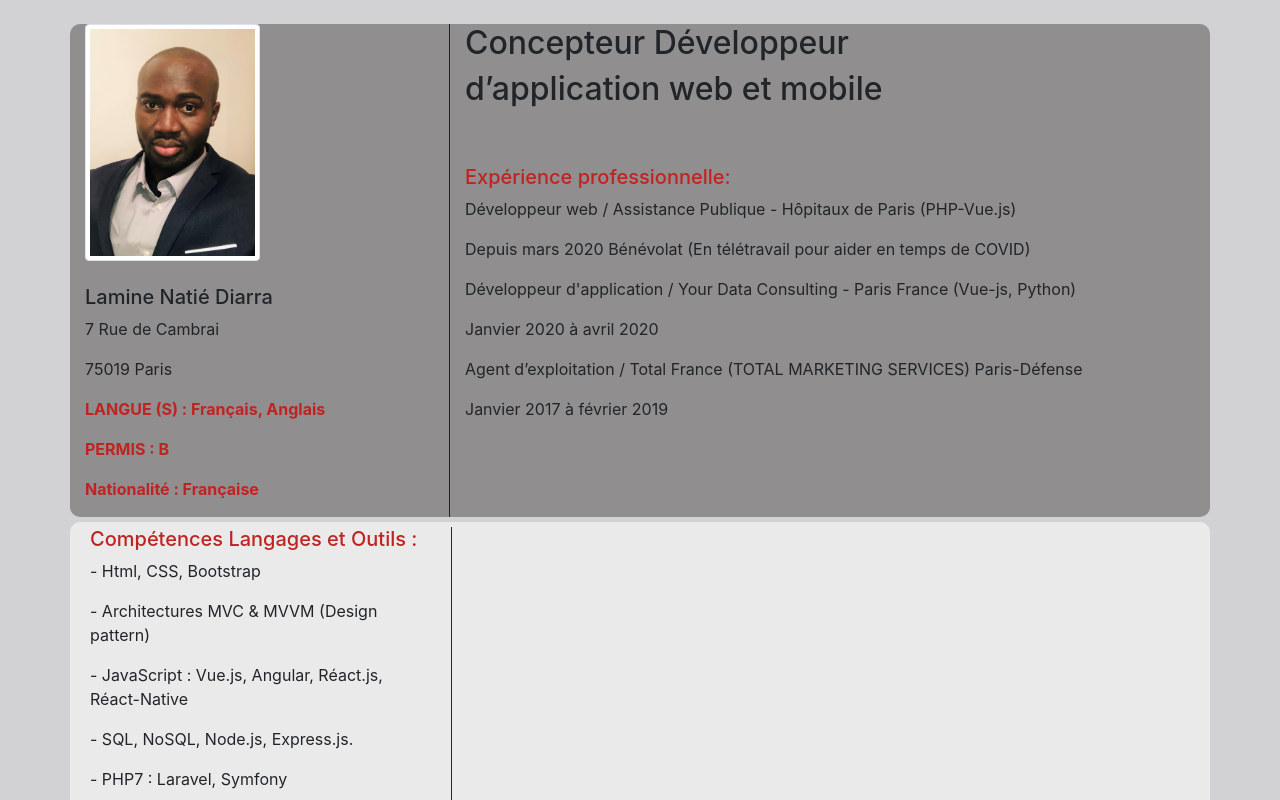
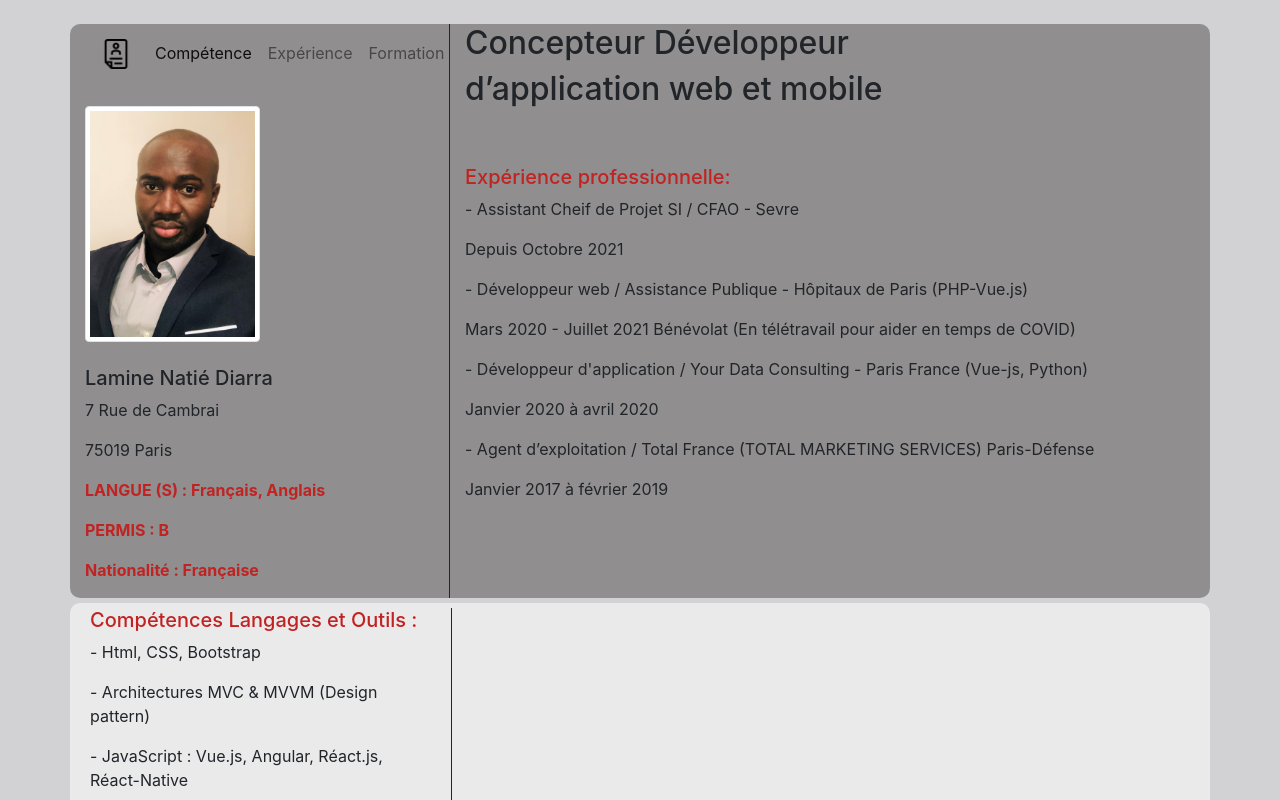
Before and after one commit to lamine87/moncv.github.io, a plain HTML site: page index.html in a window 1280 px wide. Shown: the top 800 px of the page. Drawn offline with nearby package versions, Linux system fonts and the light colour scheme.

Commit message:
cv-repository navbar

```diff
--- a/index.html
+++ b/index.html
@@ -17,6 +17,36 @@
 
         <div class="row">
             <div class="col-md-4">
+
+                <nav class="navbar navbar-light  navbar-expand-lg">
+                    <a class="navbar-brand" href="#">
+                        <img src="cv-et-cv.png"  alt="..."
+                        style="height: 30px; width: 30px;"
+                       >
+                    </a>
+                    <button class="navbar-toggler" type="button" data-toggle="collapse"
+                    data-target="#navbarSupportedContent" aria-controls="navbarSupportedContent"
+                     aria-expanded="false" aria-label="Toggle navigation">
+
+                      <span class="navbar-toggler-icon"></span>
+                    </button>
+                    <div class="collapse navbar-collapse" id="navbarSupportedContent">
+                      <ul class="navbar-nav mr-auto">
+                        <li class="nav-item active">
+                          <a class="nav-link" href="#">Compétence</a>
+                        </li>
+
+                        <li class="nav-item">
+                          <a class="nav-link" href="#">Expérience</a>
+                        </li>
+                        <li class="nav-item">
+                          <a class="nav-link" href="#">Formation</a>
+                        </li>
+                      </ul>
+                    </div>
+                  </nav>
+
+                  <br>
                 <img src="lamine.jpg" class="img-thumbnail" alt="..."
                 style="height: auto; width: 50%;">
                 <br><br>
@@ -30,23 +60,30 @@
                   <p class="divers">Nationalité : Française</p>
               </div>
               <div class="col-md-8">
+
+
+
                 <h2>Concepteur Développeur </h2>
                 <h2>d’application web et mobile</h2>
                 <br> <br>
 
                     <h5>Expérience professionnelle:</h5>
 
-                    <p>Développeur web / Assistance Publique -
+                    <p>- Assistant Cheif de Projet SI / CFAO - Sevre</p>
+
+                    <p>Depuis Octobre 2021</p>
+
+                    <p>- Développeur web / Assistance Publique -
                         Hôpitaux de Paris (PHP-Vue.js)</p>
 
-                       <p> Depuis mars 2020
+                       <p> Mars 2020 - Juillet 2021
                         Bénévolat (En télétravail pour aider en temps de COVID)
                     </p>
 
-                    <p>Développeur d'application / Your Data Consulting -  Paris France (Vue-js, Python)</p>
+                    <p>- Développeur d'application / Your Data Consulting -  Paris France (Vue-js, Python)</p>
                     <p>Janvier 2020 à avril 2020</p>
 
-                    <p>Agent d’exploitation / Total France (TOTAL MARKETING
+                    <p>- Agent d’exploitation / Total France (TOTAL MARKETING
                         SERVICES) Paris-Défense</p>
                     <p> Janvier 2017 à février 2019</p>
 
```
Also changed, not shown: cv (1).png (added), cv-et-cv.png (added), cv-et-cv.svg (added), cv.png (added), cv1.png (added), icons8-cv-30.png (added).
